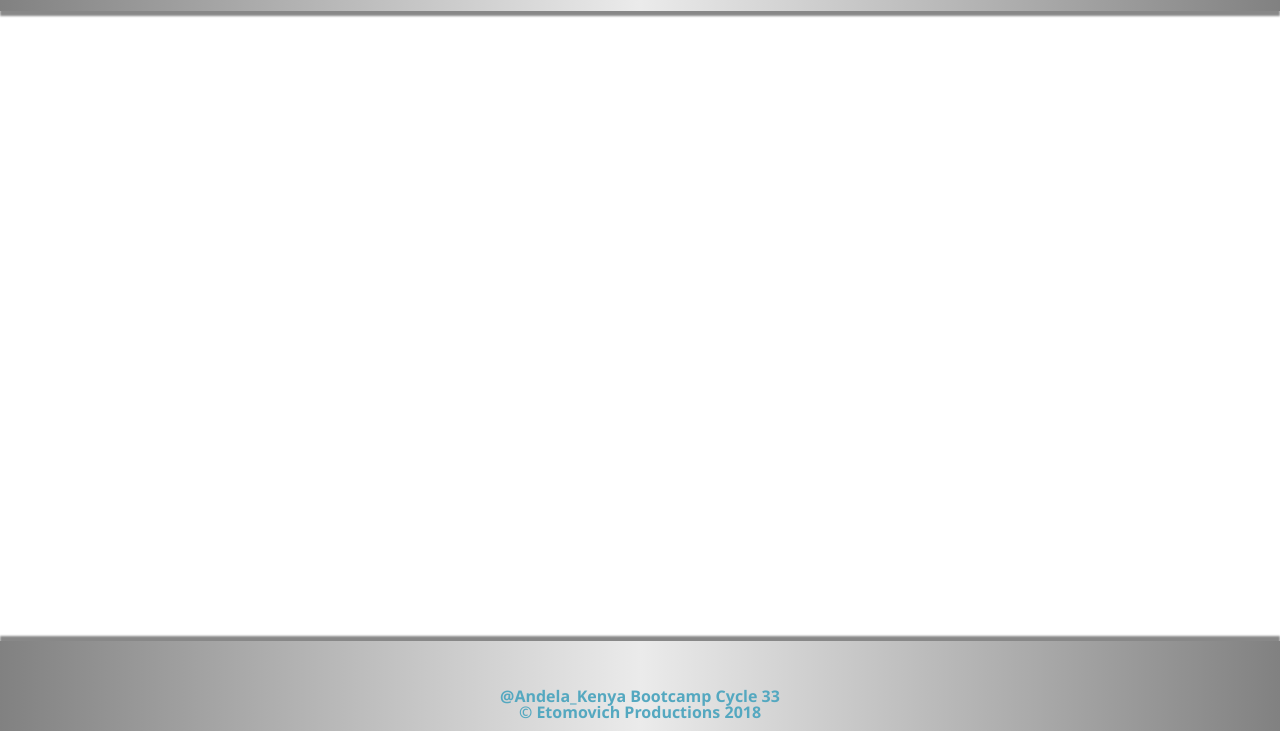
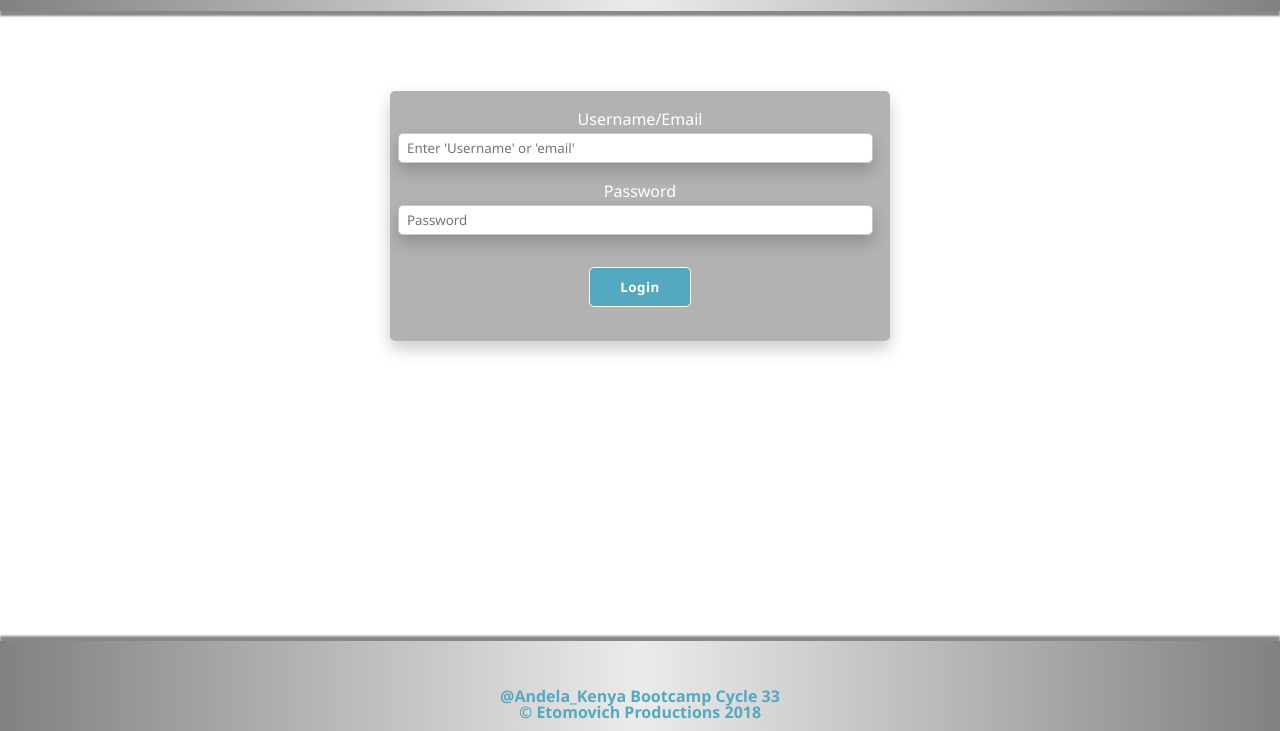
Before and after one commit to Etomovich/StoreManager, a plain HTML site: page login_view.html in a window 1280 px wide. Shown: the part 69-800 px from the top of the page. Drawn offline with Linux system fonts and the light colour scheme.

Commit message:
[Feature #161051823]Final look of the login page.

```diff
--- a/css/mystyles.css
+++ b/css/mystyles.css
@@ -201,8 +201,7 @@ table {
 }
 
 .store-logo:hover {
-    border: 3px solid azure;
-    box-shadow: 2px 2px azure;
+    border: 2px solid #fff;
 }
 
 .store-logo img {
@@ -248,7 +247,9 @@ table {
     padding-top: 12px;
     float: right;
 }
-
+.dropbtn:hover{
+    border: 1px solid #fff;
+}
 .dropdown-content {
     display: none;
     position: absolute;
@@ -270,6 +271,14 @@ table {
 .dropdown-content a {
 
     color: black;
+    padding: 12px 5px;
+    text-decoration: none;
+    display: block;
+    text-align: left;
+}
+.dropdown-content a:hover {
+    background: gray;
+    color: white;
     padding: 12px 5px;
     text-decoration: none;
     display: block;
@@ -302,7 +311,7 @@ table {
 
 .navig li a:hover {
     text-decoration: none;
-    color: rgb(17, 89, 17);
+    color: #54a8c0;
 }
 
 .navig li:last-child {
@@ -374,3 +383,90 @@ table {
 .icons a:hover {
     background-position: left -34px;
 }
+
+
+/*
+    =========================================
+                Main/body section
+    =========================================
+*/
+.main-div{
+    width : 100%;
+    text-align: center;
+    margin-bottom: 120px;
+    align-content: center;
+}
+
+.login-div{
+    display: inline-block;
+    padding-top: 5px;
+    background-color: rgba(0, 0, 0, 0.3);
+    min-height: 250px;
+    width: 100%;
+    max-width: 500px;
+    margin-top:80px;
+    color: #fff;
+    -webkit-border-radius: 5px;
+    -moz-border-radius: 5px;
+    border-radius: 5px;
+    margin-bottom: 30px;
+    box-shadow: 0px 8px 16px 0px rgba(0, 0, 0, 0.2);
+
+}
+
+.login-group{
+    margin-top: 15px;
+
+}
+
+.login-group label {
+
+    color: white;
+    cursor: pointer;
+    font-family: 'Segoe UI', Arial, Helvetica, sans-serif;
+    font-weight: 500;
+}
+
+.login-group input {
+    border: 1px solid #c6c9cc;
+    border-radius: 5px;
+    color: #888;
+    display: block;
+    margin: 5px 3px 20px 8px;
+    padding: 5px 8px;
+    width: 95%;
+    font-family: 'Segoe UI', Arial, Helvetica, sans-serif;
+    box-shadow: 0px 8px 16px 0px rgba(0, 0, 0, 0.2);
+}
+
+.login-group input:focus{
+    border: 2px solid #fff;
+    background-color: #54a8c0;
+    color: #fff;
+    font-weight: bold;
+}
+/*My buttons*/
+
+.btn {
+    border-radius: 5px;
+    display: inline-block;
+    margin-top: 12px;
+    color: #fff;
+    cursor: pointer;
+    font-weight: bold;
+    letter-spacing: .5px;
+    font-family: 'Segoe UI', Arial, Helvetica, sans-serif;
+}
+
+.btn-alt {
+    border: 1px solid #fff;
+    background: #54a8c0;
+    background-color: #54a8c0;
+    padding: 10px 30px;
+}
+
+.btn-alt:hover {
+    background: #fff;
+    border: 2px solid #54a8c0;
+    color: #648880;
+}
--- a/login.html
+++ b/login_view.html
@@ -4,6 +4,8 @@
 <head>
     <meta charset="utf-8">
     <title>Store Manager - Login</title>
+    <!--  Sets an image as your pages icon -->
+    <link rel=" icon" href="images/title-icon.png">
     <link rel="stylesheet" href="css/mystyles.css">
     <script src="js/myjs.js"></script>
 </head>
@@ -30,6 +32,24 @@
         </nav>
     </header>
     <section class="main-div">
+        <div class="login-div">
+            <form action="#" method="#">
+                <fieldset class="login-group">
+                    <label>
+                        Username/Email
+                        <input type="text" name="name" placeholder="Enter 'Username' or 'email'" required>
+					</label>
+
+                    <label>
+                        Password
+                        <input type="password" name="email" placeholder="Password" required>
+					</label>
+                </fieldset>
+
+                <input class="btn btn-alt" type="submit" name="submit" value="Login">
+            </form>
+
+        </div>
 
     </section>
     <footer class="footer-div">
```
